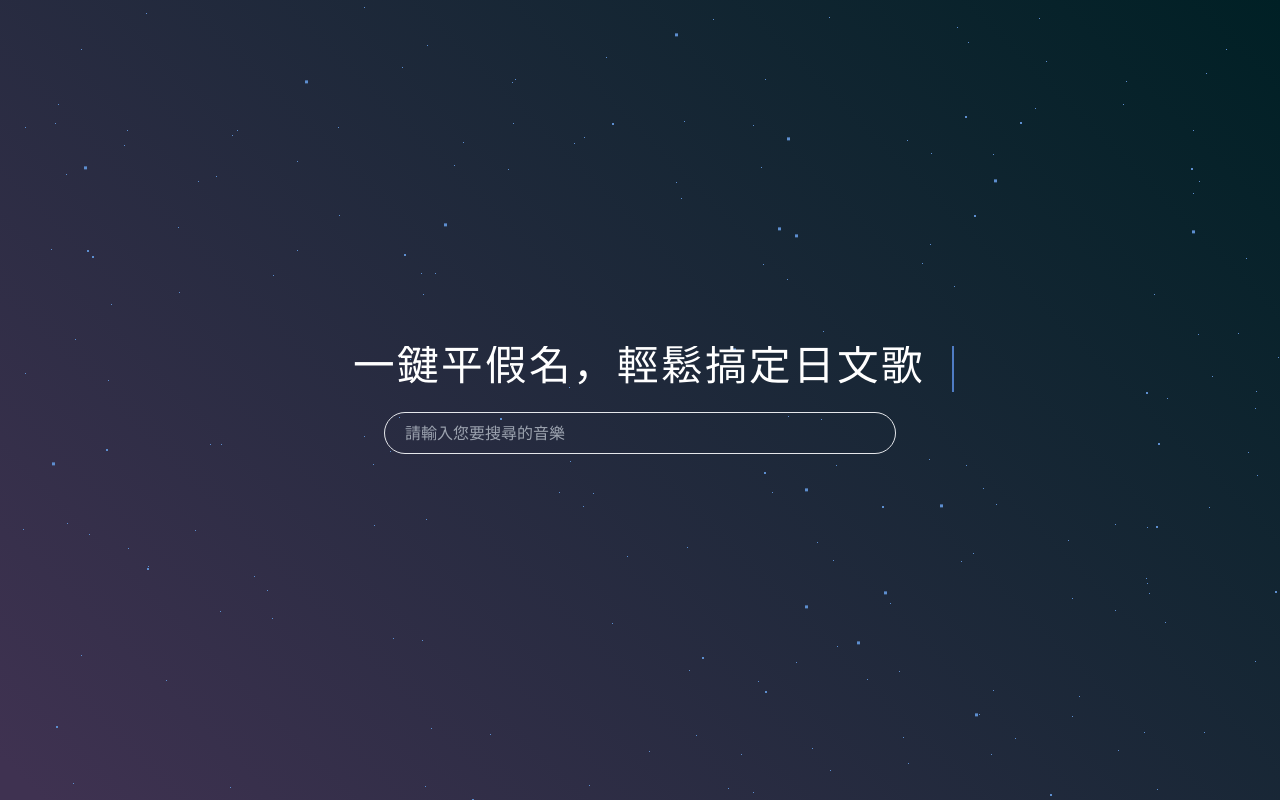
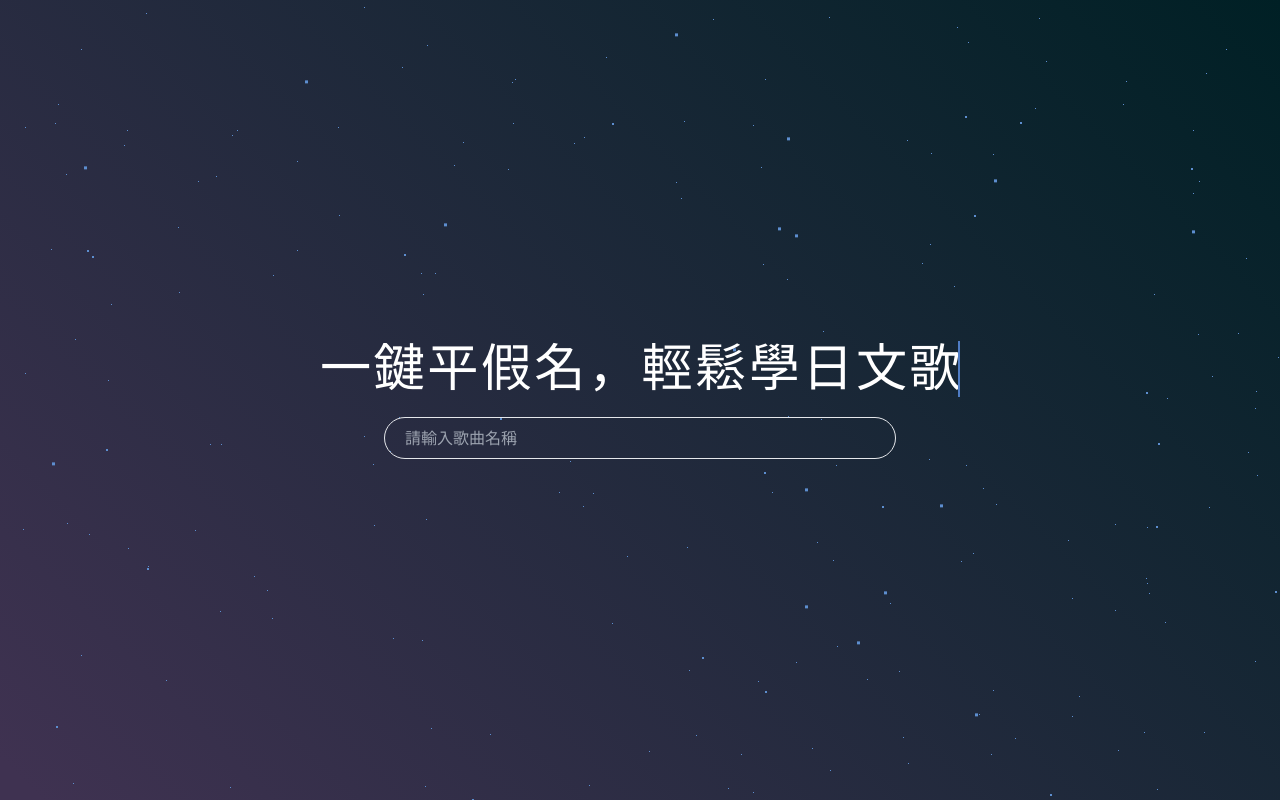
Before and after one commit to seesawjack/KAKUKAKU, a Vue app: page /songlist in a window 1280 px wide. Built offline with nearby package versions, Linux system fonts and the light colour scheme.

Commit message:
202305120849-調整首頁文字動畫

```diff
--- a/src/components/organisms/OrganSongList.vue
+++ b/src/components/organisms/OrganSongList.vue
@@ -1,21 +1,25 @@
 <template>
-  <h1 class="mb-5 mx-auto">一鍵平假名，輕鬆搞定日文歌</h1>
-  <atmos-input
-    @search-result="searchResult"
-    :inputPh="'請輸入您要搜尋的音樂'"
-  />
+  <div
+    class="w-[640px] h-[56px] overflow-hidden mb-5 mx-auto transiti"
+    :class="disappear"
+  >
+    <h1 :class="{ 'move-down': isActive }">一鍵平假名，輕鬆學日文歌</h1>
+  </div>
+  <atmos-input @search-result="searchResult" :inputPh="'請輸入歌曲名稱'" />
   <mols-list-card class="max-w-[512px] mx-auto mt-5" :resultData="resultData" />
 </template>
 
 <script setup>
-import { ref, onMounted } from "vue";
+import { ref, onMounted, computed } from "vue";
 import { useRequestStore } from "../../stores/request";
 import AtmosInput from "../atmos/AtmosInput.vue";
 import MolsListCard from "../molecules/MolsListCard.vue";
 
 const reqStroe = useRequestStore();
-let youtubeURL = ref("https://youtube.googleapis.com/youtube/v3/search?");
+let youtubeURL = "https://youtube.googleapis.com/youtube/v3/search?";
+const isActive = ref(false);
 const resultData = ref({});
+
 const queryString = {
   part: "snippet",
   q: "",
@@ -23,46 +27,71 @@ const queryString = {
   key: import.meta.env.VITE_YOUTUBE_API_KEY,
 };
 const error = ref("");
+const disappear = ref();
 
 async function searchResult(inputValue) {
+  if (!isActive.value) {
+    isActive.value = true;
+    setTimeout(() => {
+      disappear.value = "disappear";
+    }, 300);
+  }
+
   queryString.q = encodeURI(inputValue);
   for (const [key, value] of Object.entries(queryString)) {
-    youtubeURL.value += `${key}=${value}&`;
+    youtubeURL += `${key}=${value}&`;
   }
-  resultData.value = await reqStroe.request({ url: youtubeURL.value });
+
+  resultData.value = await reqStroe.request({ url: youtubeURL });
 }
-
-// onMounted(() => {
-//   searchResult("the first take");
-// });
 </script>
 
 <style scoped>
-
-
-/* DEMO-SPECIFIC STYLES */
 h1 {
-  width: 627px;
   color: #fff;
-  font-family: monospace;
-  overflow: hidden; /* Ensures the content is not revealed until the animation */
-  border-right: .15rem solid rgb(79, 124, 196); /* The typwriter cursor */
-  white-space: nowrap; /* Keeps the content on a single line */
-  letter-spacing: .15rem; /* Adjust as needed */
-  animation:
-    typing 3.5s steps(30, end),
-    blink-caret .7s step-end infinite;
+  font-family: "Helvetica", "Arial", "LiHei Pro", "黑體-繁", "微軟正黑體",
+    sans-serif;
+  overflow: hidden;
+  border-right: 0.15rem solid rgb(79, 124, 196);
+  white-space: nowrap;
+  letter-spacing: 0.15rem;
+  animation: typing 3s steps(30, end), blink-caret 0.7s step-end infinite;
 }
 
-/* The typing effect */
-@keyframes typing {
-  from { width: 0 }
-  to { width: 615px }
+.move-down {
+  animation: move-down 0.3s ease-in forwards;
 }
 
-/* The typewriter cursor effect */
+.disappear {
+  height: 0px;
+  margin: 0px;
+  transition: 0.5s;
+}
+
+@keyframes typing {
+  from {
+    width: 0;
+  }
+  to {
+    width: 100%;
+  }
+}
+
 @keyframes blink-caret {
-  from, to { border-color: transparent }
-  50% { border-color: rgb(79, 124, 196) }
+  from,
+  to {
+    border-color: transparent;
+  }
+  50% {
+    border-color: rgb(79, 124, 196);
+  }
+}
+@keyframes move-down {
+  from {
+    transform: translateY(0);
+  }
+  to {
+    transform: translateY(100px);
+  }
 }
 </style>
```
